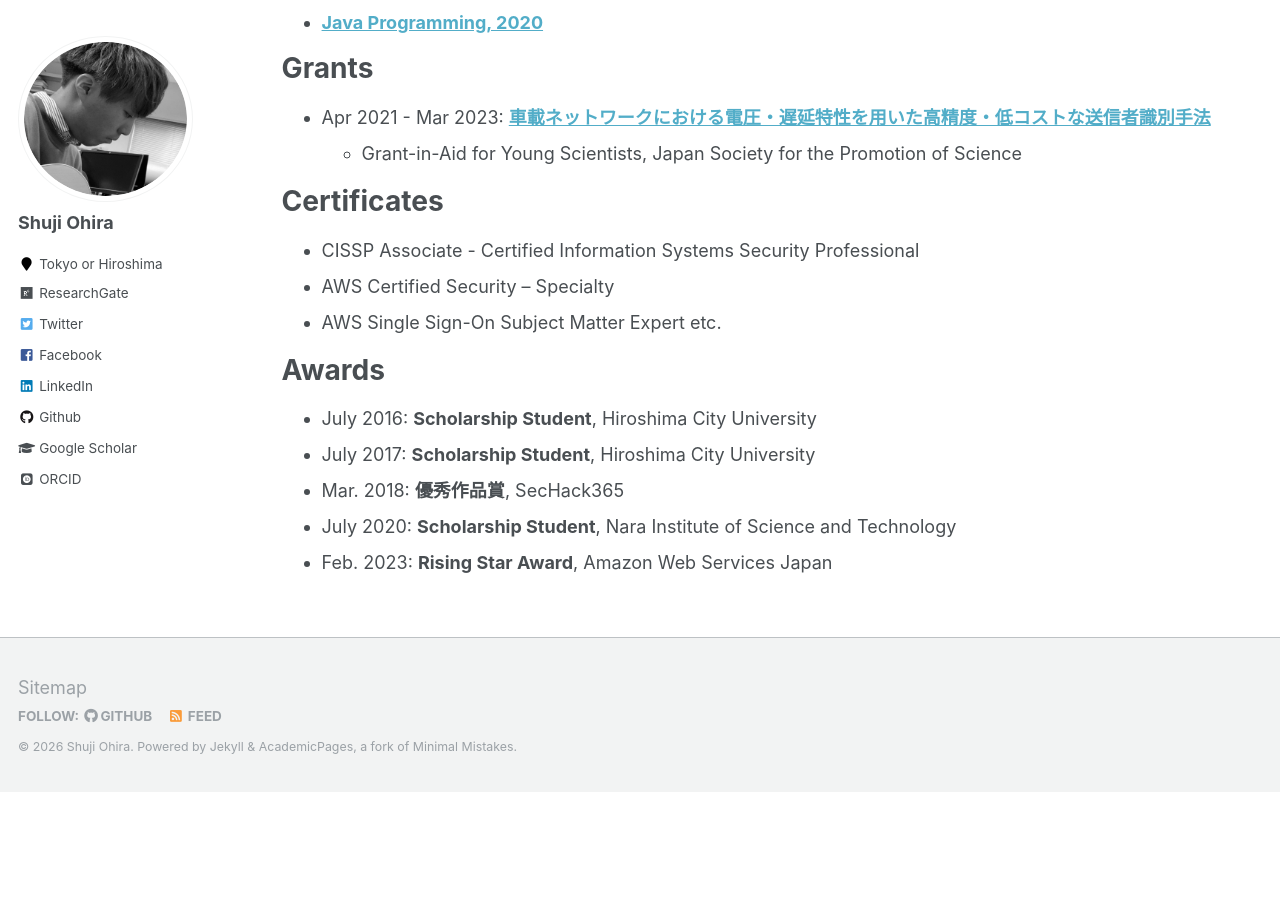
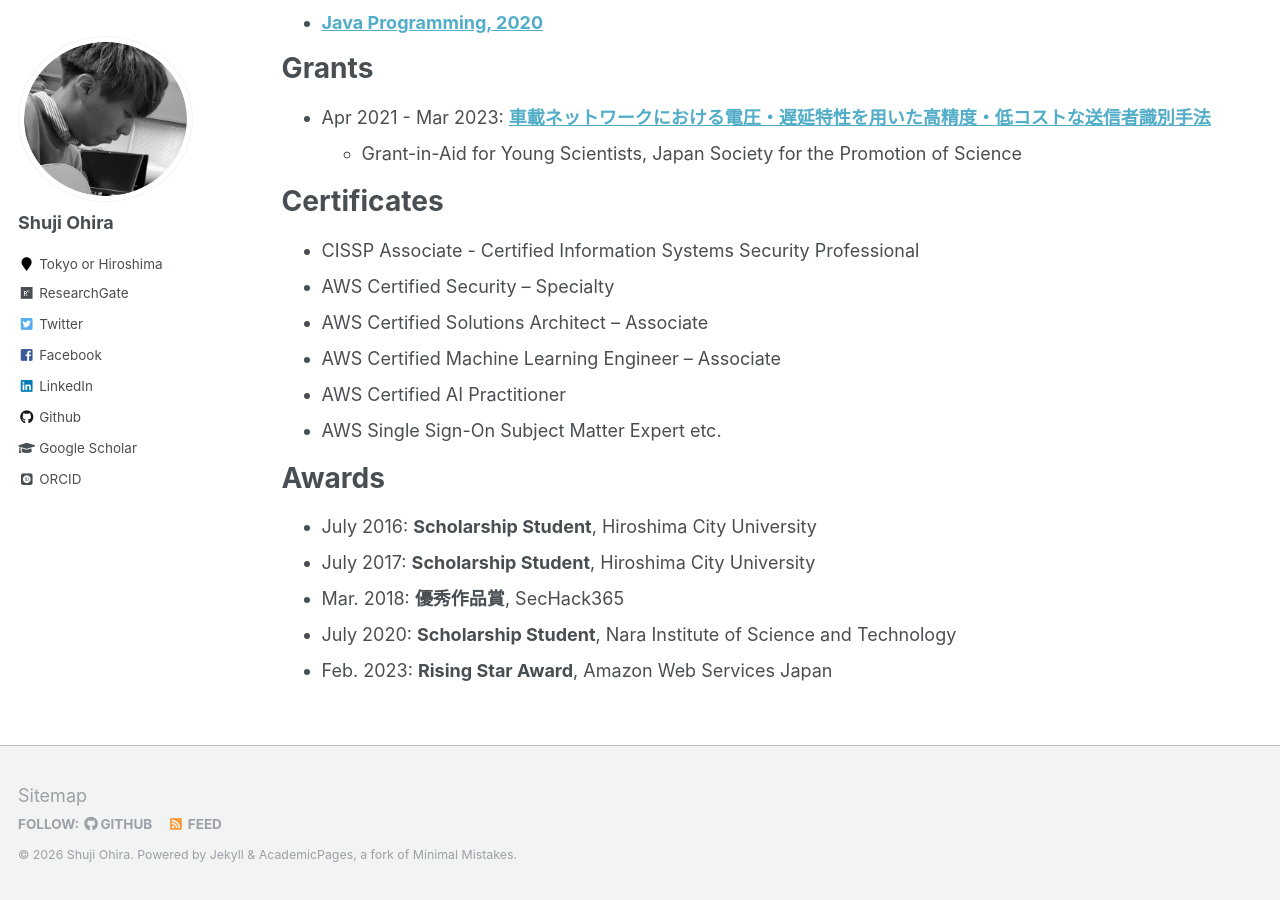
Before and after one commit to shuji-oh/shuji-oh.github.io, a Jekyll site: the page built from _pages/cv.md, in a window 1280 px wide and 900 px high, scrolled down 3883 px. Built offline with Jekyll 4.4.1, drawn with Linux system fonts in a browser that asks for light colours; some web fonts are replaced; before the commit the page ends 4675 px from its top, so only the background shows below that.

Commit message:
updated for certificates

```diff
--- a/_pages/cv.md
+++ b/_pages/cv.md
@@ -88,6 +88,9 @@ Certificates
 ======
 * CISSP Associate - Certified Information Systems Security Professional
 * AWS Certified Security – Specialty
+* AWS Certified Solutions Architect – Associate
+* AWS Certified Machine Learning Engineer – Associate
+* AWS Certified AI Practitioner
 * AWS Single Sign-On Subject Matter Expert
 etc.
 
```
